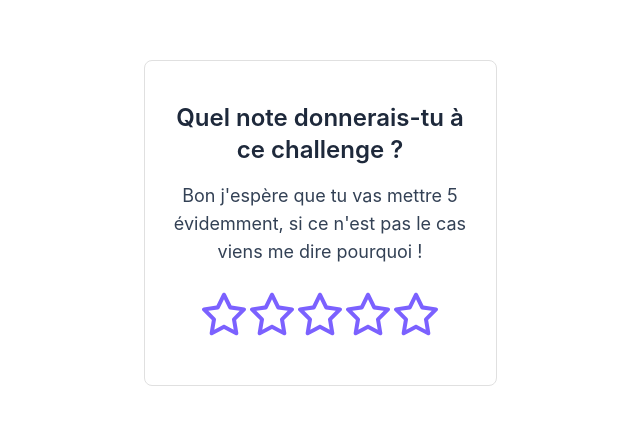
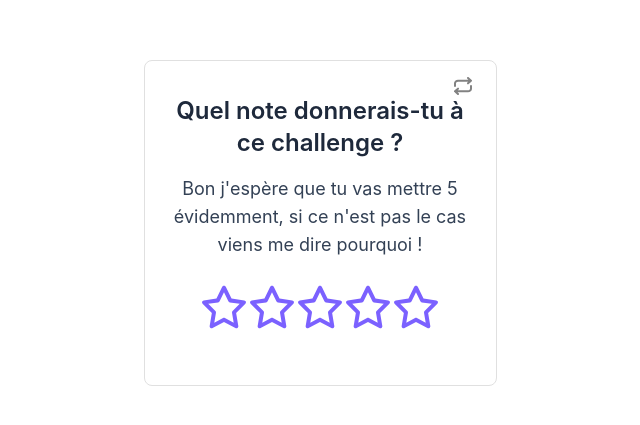
Before and after one commit to Valtkf/modal-notation, a React (Vite) app: page / in a window 1280 px wide. Shown: the part 177-602 px from the top of the page, without its empty margins (320-960 px from the left). Built offline with nearby package versions, Linux system fonts and the light colour scheme.

Commit message:
F1 : Add ui and logo file
Card > add ResetIson

```diff
--- a/src/components/Card.jsx
+++ b/src/components/Card.jsx
@@ -1,8 +1,13 @@
 import { FaRegStar } from "react-icons/fa6";
+import ResetIcon from "../ui/logo/ResetIcon";
 
 export default function Card() {
   return (
-    <div className="text-xl border-[1px] border-[#E0E0E0] rounded-lg bg-white w-[353px] h-[326px] flex justify-center items-center flex-col p-4">
+    <div className="text-xl border-[1px] border-[#E0E0E0] rounded-lg bg-white w-[353px] h-[326px]  p-4 transition-shadow duration-400 hover:shadow-lg hover:shadow-gray-400">
+      <div className="flex justify-end items-end mr-2">
+        <ResetIcon />
+      </div>
+      <div className="flex justify-center items-center flex-col">
         <h1 className="font-semibold text-2xl text-slate-800 mb-4">
           Quel note donnerais-tu à ce challenge ?
         </h1>
@@ -10,7 +15,6 @@ export default function Card() {
           Bon j'espère que tu vas mettre 5 évidemment, si ce n'est pas le cas
           viens me dire pourquoi !
         </p>
-
         <div style={{ color: "#7b61ff" }} className="mt-6">
           <button>
             <FaRegStar size={48} />
@@ -29,5 +33,6 @@ export default function Card() {
           </button>
         </div>
       </div>
+    </div>
   );
 }
--- /dev/null
+++ b/src/ui/logo/ResetIcon.jsx
@@ -0,0 +1,19 @@
+export default function ResetIcon() {
+  return (
+    <svg
+      width="18"
+      height="18"
+      viewBox="0 0 18 18"
+      fill="none"
+      xmlns="http://www.w3.org/2000/svg"
+    >
+      <path
+        d="M1 9V6.33333C1 5.62609 1.31607 4.94781 1.87868 4.44772C2.44129 3.94762 3.20435 3.66667 4 3.66667H17M17 3.66667L14 1M17 3.66667L14 6.33333M17 9V11.6667C17 12.3739 16.6839 13.0522 16.1213 13.5523C15.5587 14.0524 14.7956 14.3333 14 14.3333H1M1 14.3333L4 17M1 14.3333L4 11.6667"
+        stroke="#828282"
+        stroke-width="2"
+        stroke-linecap="round"
+        stroke-linejoin="round"
+      />
+    </svg>
+  );
+}
```
Lines whose indentation alone changed are shown as unchanged.
